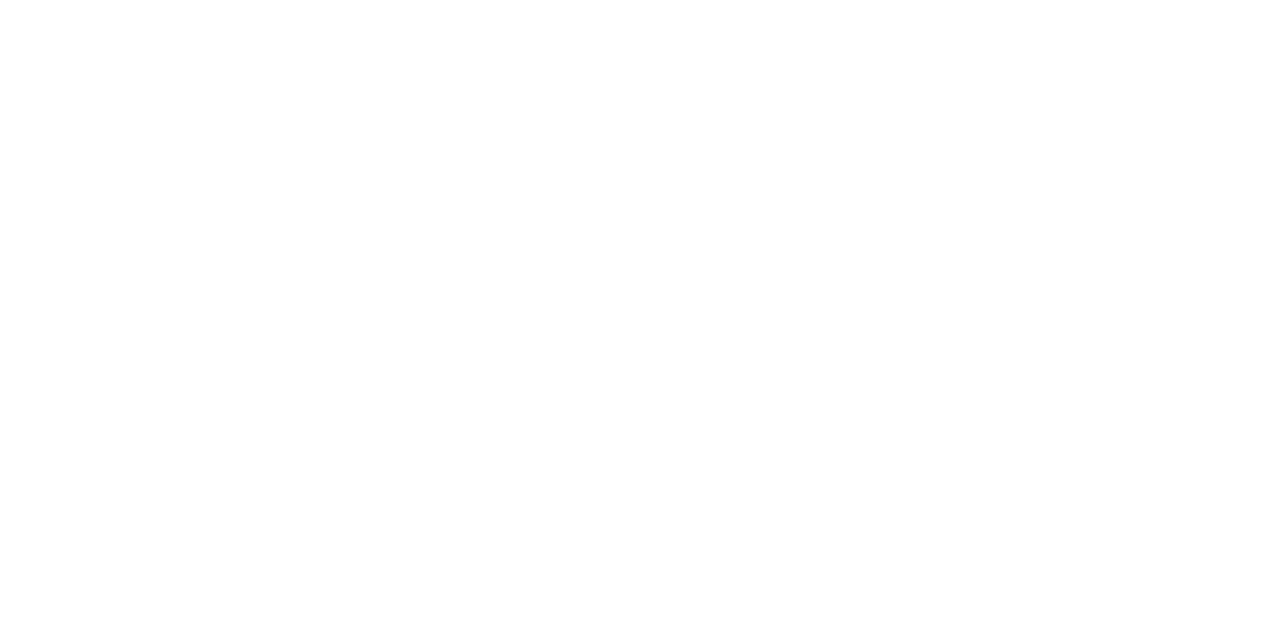
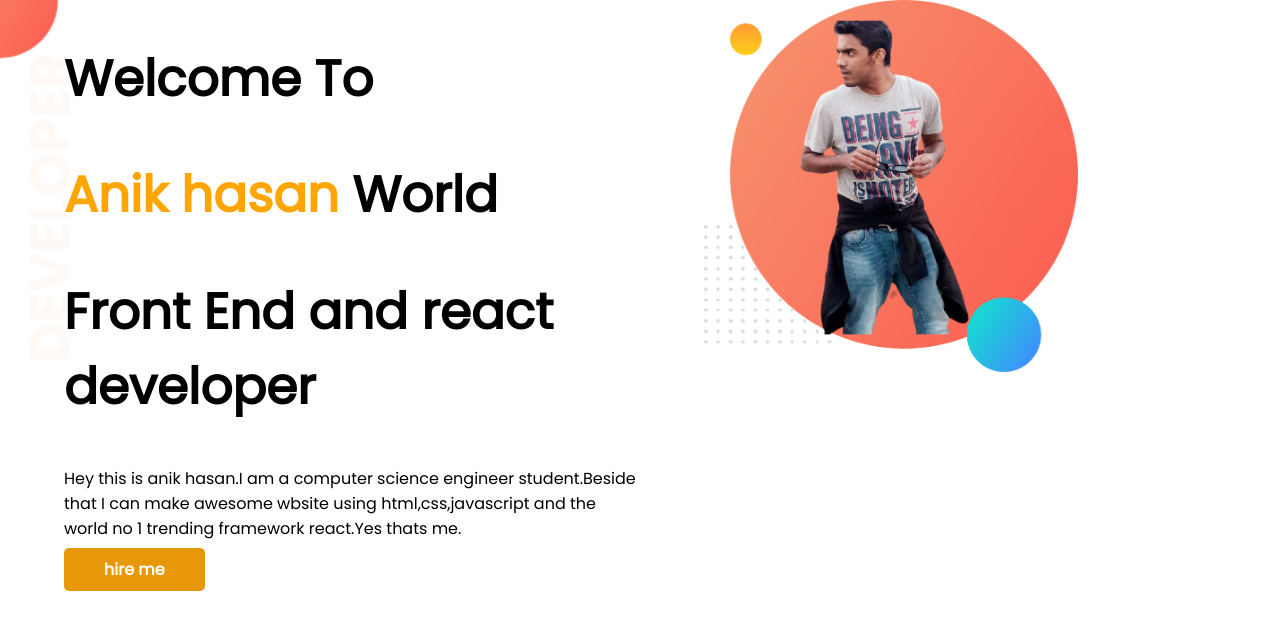
Before and after one commit to Anik-hasan07/developer-portfolio, a plain HTML site: page index.html in a window 1280 px wide. Drawn offline with Linux system fonts and the light colour scheme.

Commit message:
top banner added

```diff
--- a/index.html
+++ b/index.html
@@ -5,9 +5,27 @@
     <meta http-equiv="X-UA-Compatible" content="IE=edge">
     <meta name="viewport" content="width=device-width, initial-scale=1.0">
     <title>Anik Hasan Portfolio</title>
+    <link rel="preconnect" href="https://fonts.googleapis.com">
+    <link rel="preconnect" href="https://fonts.gstatic.com" crossorigin>
+    <link href="https://fonts.googleapis.com/css2?family=Poppins&display=swap" rel="stylesheet">
     <link rel="stylesheet" href="style.css">
 </head>
+
 <body>
+    <section class="top-banner">
+        <div class="half-width">
+    <h1>Welcome To</h1>
+    <h1> <span class="orange-color">Anik hasan </span>World </h1>
 
+
+        <h1>Front End and react developer</h1>
+        <p>Hey this is anik hasan.I am a computer science engineer student.Beside that I can make awesome wbsite using html,css,javascript and the world no 1 trending framework react.Yes thats me. </p>
+        <a class="link-button" target = "blank" href="http://google.com"> hire me</a>
+        </div>
+    <div class="half-width">
+        <img src="anik5.png" alt="">
+
+    </div>
+</section>
 </body>
 </html>
--- a/style.css
+++ b/style.css
@@ -0,0 +1,34 @@
+body{
+    font-family: 'Poppins', sans-serif;
+    margin: 0%;
+}
+h1{
+    font-size: 50px;
+}
+.orange-color{
+    color: orange;
+}
+section{
+    display: flex;
+
+}
+.half-width{
+    width: 50%;
+    padding-left: 5%;
+}
+.half-width img{
+    width: 65%;
+}
+.link-button{
+    text-decoration: none;
+    background-color: #e69809;
+    padding: 10px 40px;
+    border-radius: 5px;
+    color: white;
+    font-weight: 700;
+
+}
+.top-banner{
+    background-image: url(top-banner.png);
+    background-repeat: no-repeat;
+}
```
Also changed, not shown: anik.png (added), anik1.jpg (added), anik2.jpg (added), anik5.png (added), dream-bg.png (added), exp-bg.png (added), girl-standing-water-holding-beach-600w-585440528.webp (added), my-bg2.png (added), top-banner.png (added).
